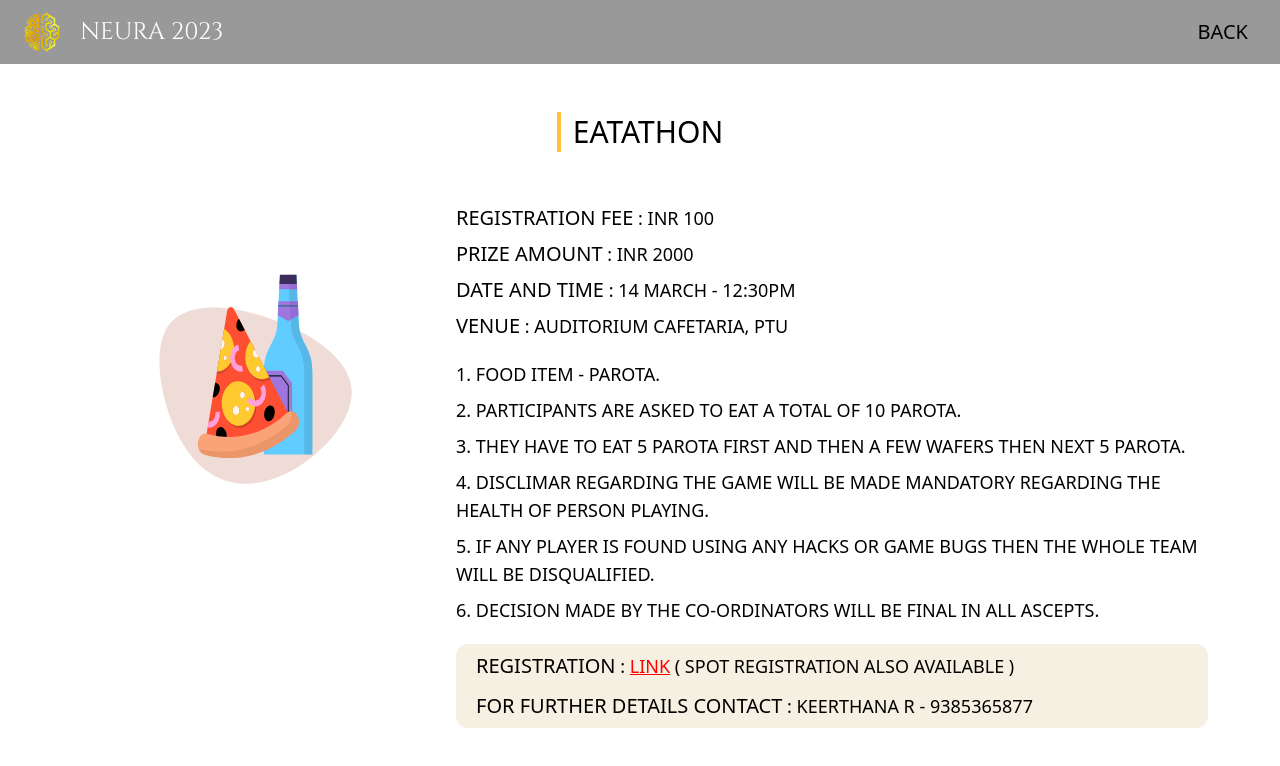
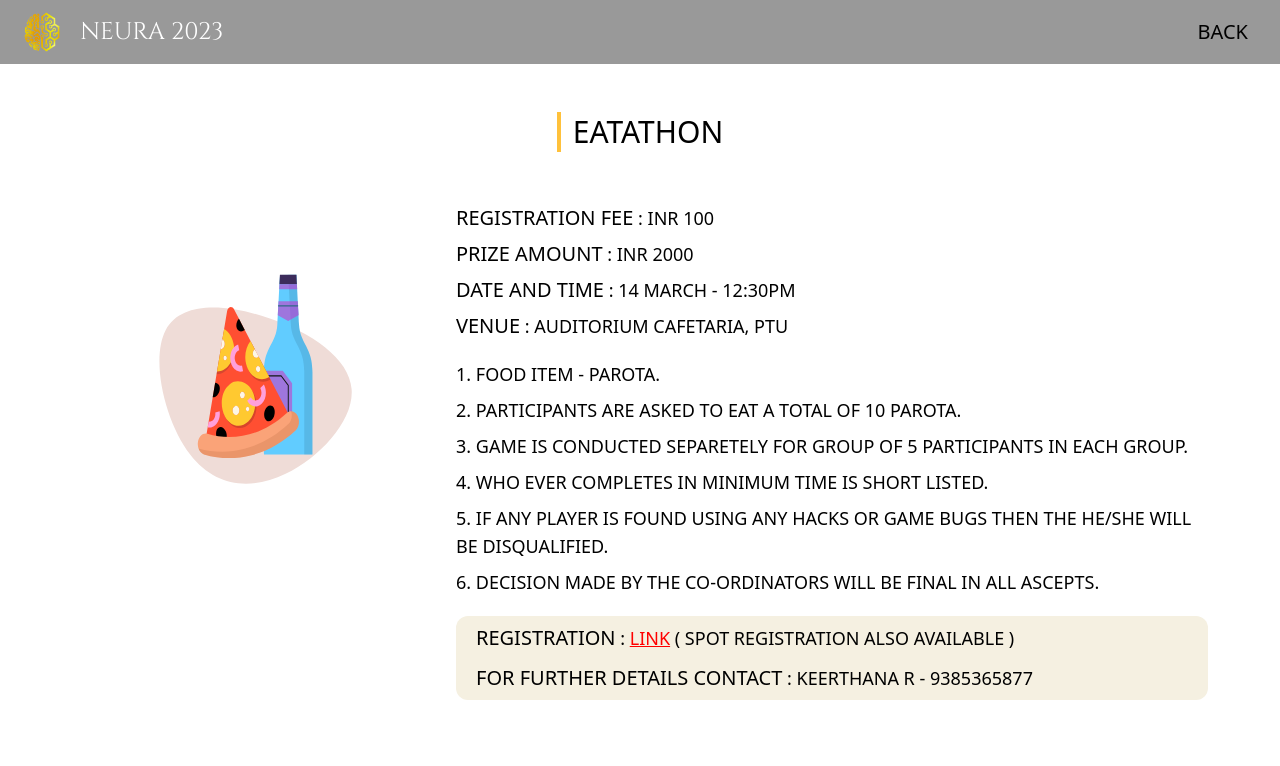
Before and after one commit to Vikram0118/Neura, a React (Vite) app: page /NonTechnical/Eatathon in a window 1280 px wide. Shown: the top 766 px of the page. Built offline with nearby package versions, Linux system fonts and the light colour scheme.

Commit message:
EATATHON CHANGES

```diff
--- a/src/Events/NonTechnical/Eatathon.jsx
+++ b/src/Events/NonTechnical/Eatathon.jsx
@@ -31,9 +31,9 @@ const Eatathon = () => {
                 <ul className='flex flex-col gap-2 text-b ase sm:text-lg my-3'>
                   <li>1. FOOD ITEM - PAROTA. </li>
                   <li>2. PARTICIPANTS ARE ASKED TO EAT A TOTAL OF 10 PAROTA. </li>
-                  <li>3. THEY HAVE TO EAT 5 PAROTA FIRST AND THEN A FEW WAFERS THEN NEXT 5 PAROTA.</li>
-                  <li>4. DISCLIMAR REGARDING THE GAME WILL BE MADE MANDATORY REGARDING THE HEALTH OF PERSON PLAYING. </li>
-                  <li>5. IF ANY PLAYER IS FOUND USING ANY HACKS OR GAME BUGS THEN THE WHOLE TEAM WILL BE DISQUALIFIED. </li>
+                  <li>3. GAME IS CONDUCTED SEPARETELY FOR GROUP OF 5 PARTICIPANTS IN EACH GROUP.</li>
+                  <li>4. WHO EVER COMPLETES IN MINIMUM TIME IS SHORT LISTED. </li>
+                  <li>5. IF ANY PLAYER IS FOUND USING ANY HACKS OR GAME BUGS THEN THE HE/SHE WILL BE DISQUALIFIED. </li>
                   <li>6. DECISION MADE BY THE CO-ORDINATORS WILL BE FINAL IN ALL ASCEPTS. </li>
                 </ul>
               </div>
```
